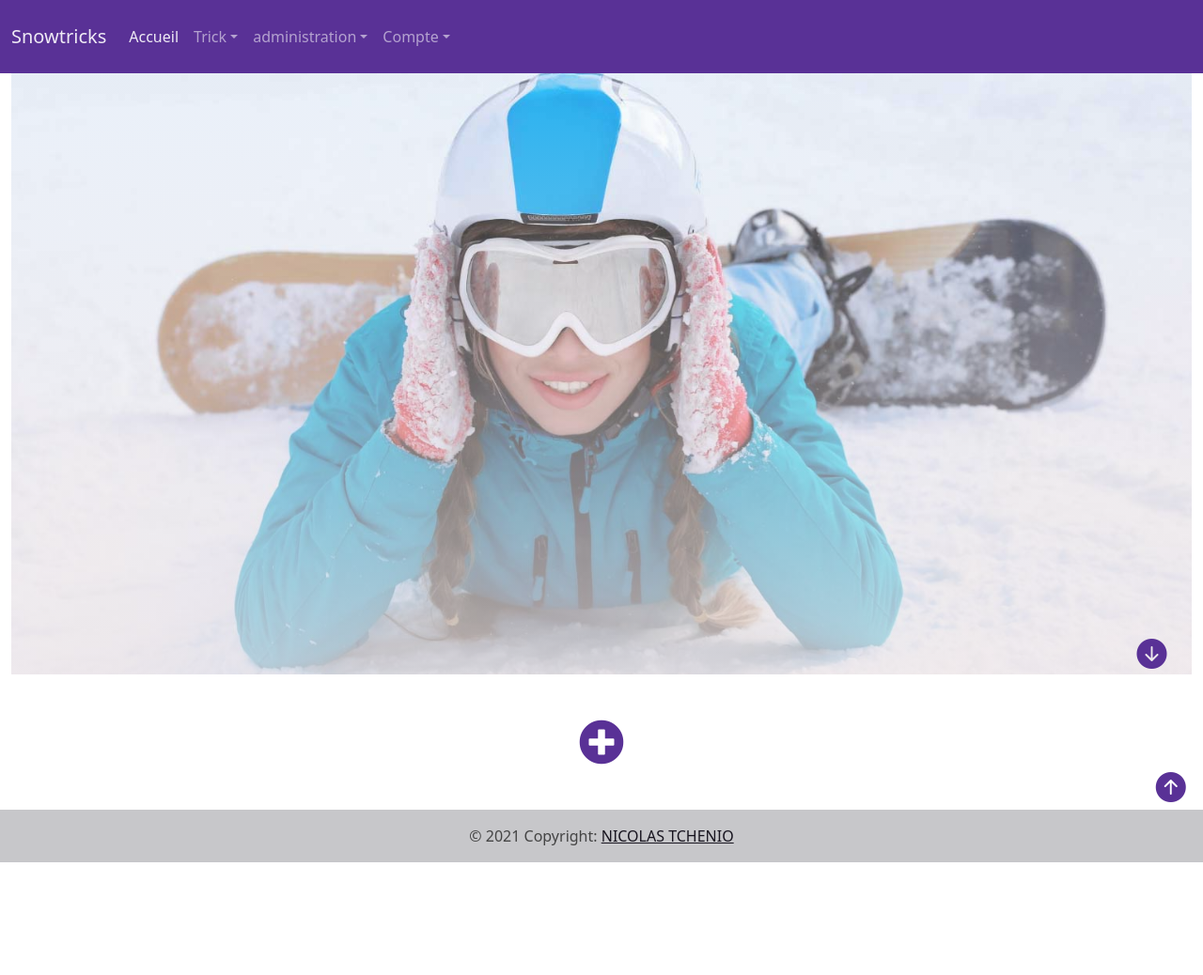
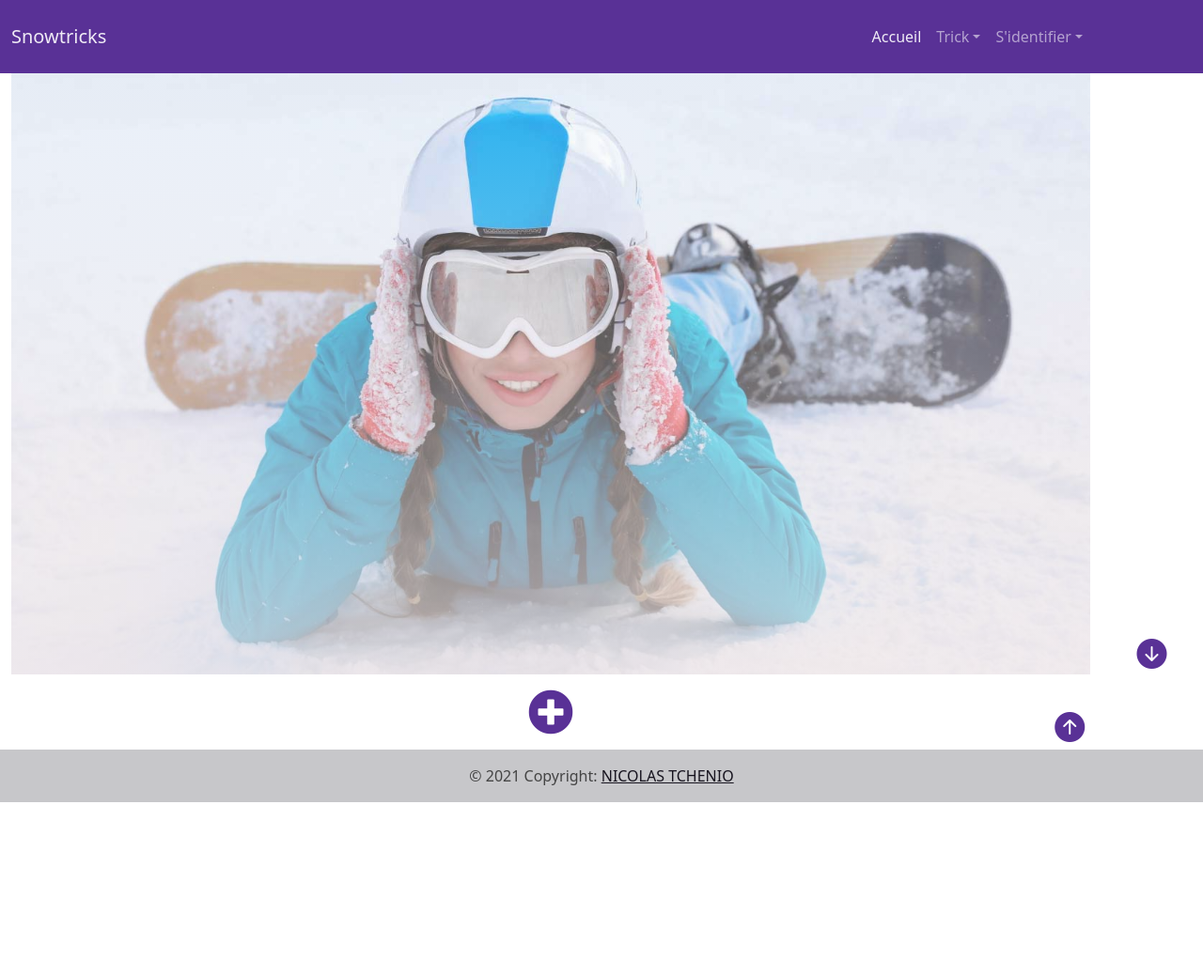
Before and after one commit to trappeur1975/ocsProjet6_Snowtricks_symfony536, a Symfony app: template templates/home/index.html.twig in a window 1280 px wide. Shown: the whole page at 94% size. Run offline with Twig, Linux system fonts and the light colour scheme; the template is opened without the code that fills it, so the values that code supplies are empty; some libraries are stand-ins or nearby versions.

Commit message:
menu update 1

```diff
--- a/public/css/style.css
+++ b/public/css/style.css
@@ -9,17 +9,9 @@
     height: 80vh;
 }
 
-/* i {
-    position: absolute;
-    right: 3%;
-    bottom: 10%;
-} */
-
-/* .bi {
-    position: absolute;
-    right: 3%;
-    bottom: 10%;
-} */
+.container-fluid {
+    padding-right: 120px;
+}
 
 .bi-arrow-down-circle-fill {
     position: absolute;
@@ -74,9 +66,3 @@
     height: 200px;
     border-radius: 10px;
 }
-
-/* iframe {
-    width: 400px;
-    height: 200px;
-    border-radius: 10px;
-} */
--- a/templates/base.html.twig
+++ b/templates/base.html.twig
@@ -8,49 +8,47 @@
 			{% endblock %}
 		</title>
 
-		<link
-		rel="stylesheet" href="https://bootswatch.com/5/pulse/bootstrap.min.css">
-		{# Run `composer require symfony/webpack-encore-bundle`and uncomment the following Encore helpers to start using Symfony UX #}
-
-		{# https://fontawesome.com #}
-		{# <link rel="stylesheet" href="https://maxcdn.bootstrapcdn.com/font-awesome/4.5.0/css/font-awesome.min.css"> #}
+		<link rel="stylesheet" href="https://bootswatch.com/5/pulse/bootstrap.min.css">
 		<link href="https://cdnjs.cloudflare.com/ajax/libs/font-awesome/5.13.0/css/all.min.css" rel="stylesheet">
 		<link rel="stylesheet" href="https://cdn.jsdelivr.net/npm/bootstrap-icons@1.5.0/font/bootstrap-icons.css">
 
 		{% block stylesheets %}
-			{#{{ encore_entry_link_tags('app') }}#}
 			<link rel="stylesheet" href="{{ asset('css/style.css') }}">
-
 		{% endblock %}
-
-		{# {% block javascripts %}
-			<script src="https://cdn.jsdelivr.net/npm/@popperjs/core@2.9.3/dist/umd/popper.min.js" integrity="sha384-eMNCOe7tC1doHpGoWe/6oMVemdAVTMs2xqW4mwXrXsW0L84Iytr2wi5v2QjrP/xp" crossorigin="anonymous"></script>
-			<script src="https://cdn.jsdelivr.net/npm/bootstrap@5.1.0/dist/js/bootstrap.min.js" integrity="sha384-cn7l7gDp0eyniUwwAZgrzD06kc/tftFf19TOAs2zVinnD/C7E91j9yyk5//jjpt/" crossorigin="anonymous"></script>
-		{% endblock %} #}
 	</head>
 	<body>
 		<nav class="navbar navbar-expand-lg navbar-dark bg-primary">
 			<div class="container-fluid">
-				<a class="navbar-brand" href="#">Snowtricks</a>
+				<a class="navbar-brand" href="/">Snowtricks</a>
 				<button class="navbar-toggler" type="button" data-bs-toggle="collapse" data-bs-target="#navbarColor01" aria-controls="navbarColor01" aria-expanded="false" aria-label="Toggle navigation">
 					<span class="navbar-toggler-icon"></span>
 				</button>
 
-				<div class="collapse navbar-collapse" id="navbarColor01">
-					<ul class="navbar-nav me-auto">
+				{# <div class="collapse navbar-collapse" id="navbarColor01"> #}
+					<ul class="navbar-nav justify-content-end collapse navbar-collapse" id="navbarColor01">
+					{# <ul class="navbar-nav me-auto"> #}
 						<li class="nav-item">
 							<a class="nav-link active" href="/">Accueil
 								<span class="visually-hidden">(current)</span>
 							</a>
 						</li>
+
+						{# <li class="nav-item">
+							<a class="nav-link" href="/#tricks">Tricks</a>
+						</li> #}
+
 						<li class="nav-item dropdown">
 							<a class="nav-link dropdown-toggle" data-bs-toggle="dropdown" href="#" role="button" aria-haspopup="true" aria-expanded="false">Trick</a>
 							<div class="dropdown-menu">
-								<a class="dropdown-item" href="/trick">Admin Trick</a>
-								<a class="dropdown-item" href="/trick/new">Créer un trick</a>
+								<a class="dropdown-item" href="/#tricks">Voir les tricks</a>
+								{% if app.user %}
+									<a class="dropdown-item" href="/trick">Administrer ses tricks</a>
+									<a class="dropdown-item" href="/trick/new">Créer un trick</a>
+								{% endif %}
 							</div>
 						</li>
-						<li class="nav-item dropdown">
+
+						{# <li class="nav-item dropdown">
 							<a class="nav-link dropdown-toggle" data-bs-toggle="dropdown" href="#" role="button" aria-haspopup="true" aria-expanded="false">administration</a>
 							<div class="dropdown-menu">
 								<a class="dropdown-item" href="/user">Admin User</a>
@@ -58,26 +56,32 @@
 								<a class="dropdown-item" href="/picture">gestion pictures</a>
 								<a class="dropdown-item" href="/video">gestion videos</a>
 							</div>
-						</li>
+						</li> #}
+
 						{# <li class="nav-item"> #}
 						{# <a class="nav-link" href="#">Features</a> #}
 						{# </li> #}
-							<li class="nav-item dropdown"> <a class="nav-link dropdown-toggle" data-bs-toggle="dropdown" href="#" role="button" aria-haspopup="true" aria-expanded="false">Compte</a>
+							<li class="nav-item dropdown"> <a class="nav-link dropdown-toggle" data-bs-toggle="dropdown" href="#" role="button" aria-haspopup="true" aria-expanded="false">S'identifier</a>
 							<div class="dropdown-menu">
-								<a class="dropdown-item" href="/register">Creer un compte user</a>
 								<a class="dropdown-item" href="/login">Se connecter</a>
-								<a class="dropdown-item" href="/logout">Se déconnecter</a>
+								<a class="dropdown-item" href="/register">Creer son compte</a>
 								<a class="dropdown-item" href="/reset-password">Réinitialiser son compte</a>
+								{# <a class="dropdown-item" href="/logout">Se déconnecter</a> #}
 								{# <div class="dropdown-divider"></div> #}
 								{# <a class="dropdown-item" href="#">Separated link</a> #}
 							</div>
 						</li>
+						{% if app.user %}
+							<li class="nav-item">
+								<a class="nav-link" href="/logout">Se déconnecter</a>
+							</li>
+						{% endif %}
 					</ul>
 					{# <form class="d-flex">
 						<input class="form-control me-sm-2" type="text" placeholder="Search">
 						<button class="btn btn-secondary my-2 my-sm-0" type="submit">Search</button>
 					</form> #}
-				</div>
+				{# </div> #}
 			</div>
 		</nav>
 		<div class="container-fluid">
@@ -90,7 +94,7 @@
 			</div>
 		</footer>
 		<script src="https://cdn.jsdelivr.net/npm/@popperjs/core@2.9.3/dist/umd/popper.min.js" integrity="sha384-eMNCOe7tC1doHpGoWe/6oMVemdAVTMs2xqW4mwXrXsW0L84Iytr2wi5v2QjrP/xp" crossorigin="anonymous"></script>
+		<script src="https://cdn.jsdelivr.net/npm/bootstrap@5.1.0/dist/js/bootstrap.min.js" integrity="sha384-cn7l7gDp0eyniUwwAZgrzD06kc/tftFf19TOAs2zVinnD/C7E91j9yyk5//jjpt/" crossorigin="anonymous"></script>
 		{% block javascripts %}{% endblock %}
-		<script src="https://cdn.jsdelivr.net/npm/bootstrap@5.1.0/dist/js/bootstrap.min.js" integrity="sha384-cn7l7gDp0eyniUwwAZgrzD06kc/tftFf19TOAs2zVinnD/C7E91j9yyk5//jjpt/" crossorigin="anonymous"></script>
 	</body>
 </html>
--- a/templates/home/index.html.twig
+++ b/templates/home/index.html.twig
@@ -18,7 +18,7 @@
 		<a href="#tricks"><i class="bi bi-arrow-down-circle-fill"></i></a>
 	</div>
 
-	<div class="container p-5" id="tricks">
+	<div class="container p-3" id="tricks">
 		<section class="tricks">
 			<div class="row" id="zoneTricks"> {# id  for the loader #}
 				{% for trick in tricks %}
@@ -89,13 +89,13 @@
 		</nav> #}
 
 	</div>
-	{# ----------------FOR THE LOADER-----------------  #}
+
 	<div class="arrowUp">
         <a href="#tricks">
             <a href="#tricks"><i class="bi bi-arrow-up-circle-fill"></i></a>
         </a>
     </div>
-	{# ----------------END FOR THE LOADER-----------------  #}
+
 {% endblock %}
 
 {# ----------------FOR THE LOADER-----------------  #}
```
Also changed, not shown: README.md.
